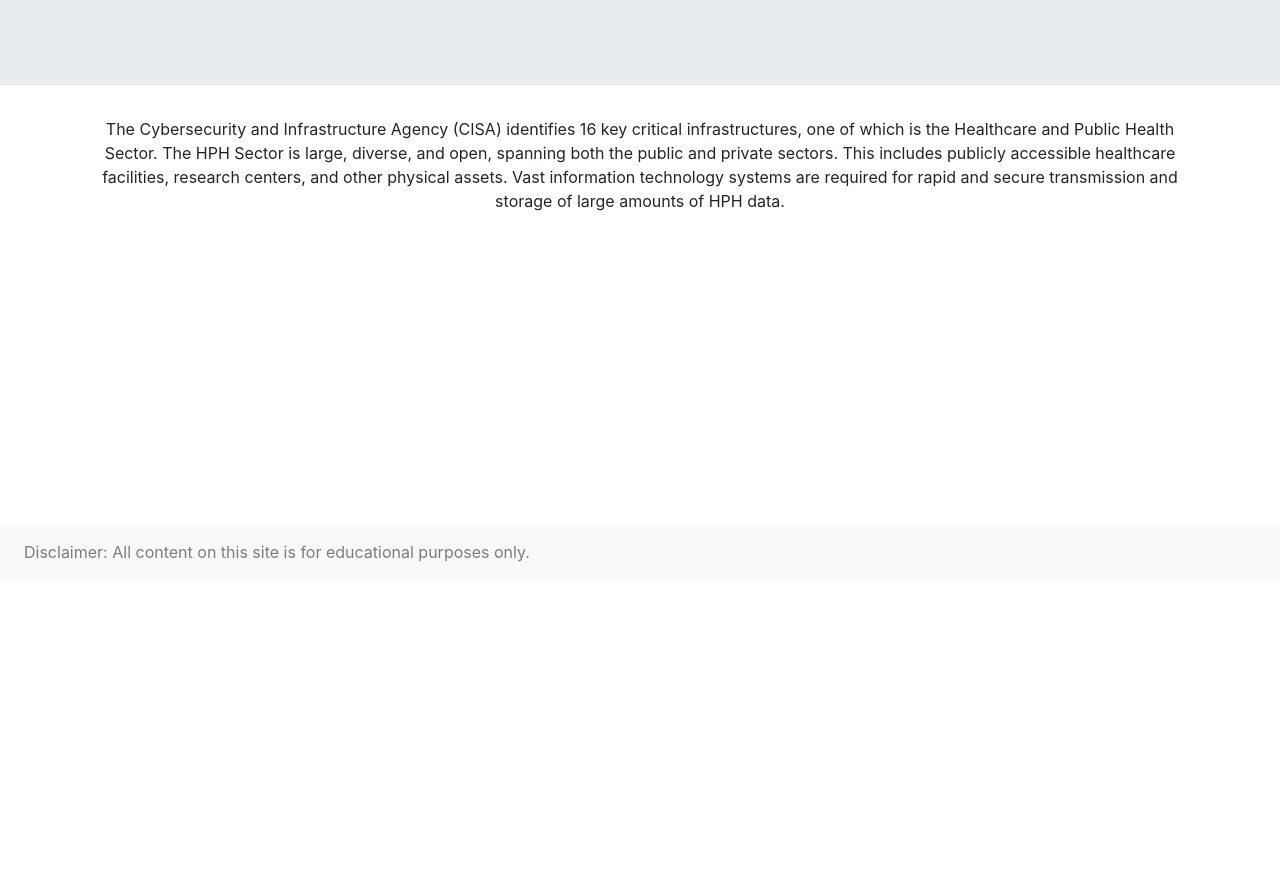
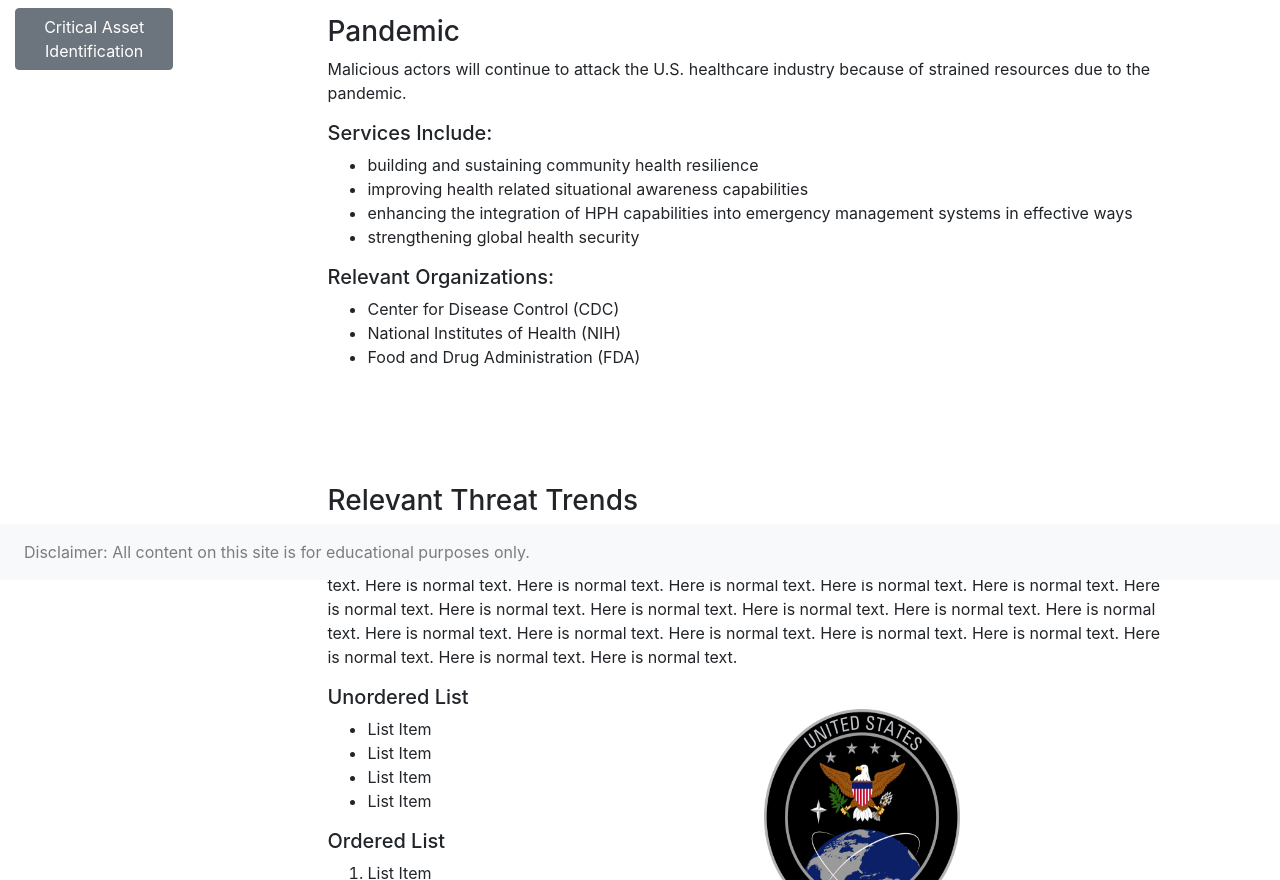
Before and after one commit to mdvertola/CyberThreatIntelSite, an Angular app: page /intelligencebuyin in a window 1280 px wide. Shown: the part 220-1100 px from the top of the page. Before the commit the page ends 800 px from the top, so only its background shows below. Built offline with nearby package versions, Linux system fonts and the light colour scheme.

Commit message:
added intelligence buy in

```diff
--- a/src/app/app-routing.module.ts
+++ b/src/app/app-routing.module.ts
@@ -3,6 +3,7 @@
 import { DataComponent } from './data/data.component';
 import { HomeComponent } from './home/home.component';
 import { IndustryComponent } from './industry/industry.component';
+import { IntelligenceBuyInComponent } from './intelligence-buy-in/intelligence-buy-in.component';
 import { OpIntelComponent } from './op-intel/op-intel.component';
 import { TeamPageComponent } from './team-page/team-page.component';
 import { ThreatModelsComponent } from './threat-models/threat-models.component';
@@ -10,6 +11,7 @@
 
 const routes: Routes = [
   {path: 'industry', component: IndustryComponent},
+  {path: 'intelligencebuyin', component: IntelligenceBuyInComponent},
   {path: 'threatmodels', component: ThreatModelsComponent},
   {path: 'data', component: DataComponent},
   {path: 'operationalintelligence', component: OpIntelComponent},
--- a/src/app/app.module.ts
+++ b/src/app/app.module.ts
@@ -11,6 +11,7 @@
 import { ThreatModelsComponent } from './threat-models/threat-models.component';
 import { DataComponent } from './data/data.component';
 import { OpIntelComponent } from './op-intel/op-intel.component';
+import { IntelligenceBuyInComponent } from './intelligence-buy-in/intelligence-buy-in.component';
 
 @NgModule({
   declarations: [
@@ -22,7 +23,8 @@
     IndustryComponent,
     ThreatModelsComponent,
     DataComponent,
-    OpIntelComponent
+    OpIntelComponent,
+    IntelligenceBuyInComponent
   ],
   imports: [
     BrowserModule,
--- /dev/null
+++ b/src/app/intelligence-buy-in/intelligence-buy-in.component.html
@@ -0,0 +1,211 @@
+<br>
+<div class="row">
+    <!-- Sidebar -->
+    <div class="col-2">
+        <div class="make-me-sticky">
+            <div class="make-me-sticky">
+                <a class = "row" href="/intelligencebuyin#pandemic"><button type="button" class="btn btn-secondary btn-block" >Pandemic</button></a>
+            <br>
+                <a class = "row" href="/intelligencebuyin#"><button type="button" class="btn btn-secondary btn-block" >Relevant Threat Trends</button></a>
+            <br>
+                <a class = "row" href="/intelligencebuyin#"><button type="button" class="btn btn-secondary btn-block" >Critical Asset Identification</button></a>
+            <br>
+            </div>
+        </div>
+    </div>
+
+
+    <!-- spacer -->
+    <div class="col-1"></div>
+
+    <!-- main text width & page title -->
+    <div class="col-8">
+        <div class="container">
+            <div class="row">
+                <h1>Intelligence Buy In</h1>
+            </div>
+            <br>
+
+            <!-- heading1 -->
+            <div class="row" id="background"style="height: 75px;"></div>
+            <div class="row">
+                <h3>Pandemic</h3>
+            </div>
+            <div class="row">
+                <p>
+                    Malicious actors will continue to attack the U.S. healthcare industry because of strained resources due to the pandemic.
+                </p>
+            </div>
+            <div class="row">
+                <h5>Services Include:</h5>
+            </div>
+            <div class="row">
+                <ul>
+                    <li>building and sustaining community health resilience</li>
+                    <li>improving health related situational awareness capabilities</li>
+                    <li>enhancing the integration of HPH capabilities into emergency management systems in effective ways</li>
+                    <li>strengthening global health security</li>
+                </ul>
+            </div>
+            <div class="row">
+                <h5>Relevant Organizations:</h5>
+            </div>
+            <div class="row">
+                <ul>
+                    <li>Center for Disease Control (CDC)</li>
+                    <li>National Institutes of Health (NIH)</li>
+                    <li>Food and Drug Administration (FDA)</li>
+                </ul>
+            </div>
+            <br>
+
+
+            <!-- heading2 -->
+            <div class="row" id="trends"style="height: 75px;"></div>
+            <div class="row">
+                <h3>Relevant Threat Trends</h3>
+            </div>
+            <div class="row">
+                <p>Here is normal text. Here is normal text. Here is normal text. Here is normal text. Here is normal text. Here is normal text.
+                Here is normal text. Here is normal text. Here is normal text. Here is normal text. Here is normal text. Here is normal text.
+                Here is normal text. Here is normal text. Here is normal text. Here is normal text. Here is normal text. Here is normal text.
+                Here is normal text. Here is normal text. Here is normal text. Here is normal text. Here is normal text. Here is normal text.
+                Here is normal text. Here is normal text. Here is normal text. Here is normal text. Here is normal text. Here is normal text.
+                </p>
+            </div>
+            <div class="row">
+                <div class="col">
+                    <div class="row">
+                        <h5>Unordered List</h5>
+                    </div>
+                    <div class="row">
+                        <ul>
+                            <li>List Item</li>
+                            <li>List Item</li>
+                            <li>List Item</li>
+                            <li>List Item</li>
+                        </ul>
+                    </div>
+                    <div class="row">
+                        <h5>Ordered List</h5>
+                    </div>
+                    <div class="row">
+                        <ol type="1">
+                            <li>List Item</li>
+                            <li>List Item</li>
+                            <li>List Item</li>
+                            <li>List Item</li>
+                        </ol>
+                    </div>
+                </div>
+                <div class="col">
+                    <br>
+                    <img src="../../assets/img/spaceCommand.png" width="50%" height="75%">
+                </div>
+            </div>
+            <div class="row">
+                <div class="col">
+                    <div class="row">
+                        <h5>Side...</h5>
+                    </div>
+                    <ol type="1">
+                        <li>List Item</li>
+                        <li>List Item</li>
+                        <li>List Item</li>
+                        <li>List Item</li>
+                    </ol>
+                </div>
+                <div class="col">
+                    <div class="row">
+                        <h5>...by side...</h5>
+                    </div>
+                    <div class="row">
+                        <ul>
+                            <li>List Item</li>
+                            <li>List Item</li>
+                            <li>List Item</li>
+                            <li>List Item</li>
+                        </ul>
+                    </div>
+                </div>
+                <div class="col">
+                    <div class="row">
+                        <h5>...by side</h5>
+                    </div>
+                    <div class="row">
+                        <ul>
+                            <li>List Item</li>
+                            <li>List Item</li>
+                            <li>List Item</li>
+                            <li>List Item</li>
+                        </ul>
+                    </div>
+                </div>
+            </div>
+
+            <div class="row" id="assets"style="height: 75px;"></div>
+            <div class="row">
+                <h3>Critical Asset Identification</h3>
+            </div>
+            <div class="row">
+                <p>Here is normal text. Here is normal text. Here is normal text. Here is normal text. Here is normal text. Here is normal text.
+                Here is normal text. Here is normal text. Here is normal text. Here is normal text. Here is normal text. Here is normal text.
+                Here is normal text. Here is normal text. Here is normal text. Here is normal text. Here is normal text. Here is normal text.
+                Here is normal text. Here is normal text. Here is normal text. Here is normal text. Here is normal text. Here is normal text.
+                Here is normal text. Here is normal text. Here is normal text. Here is normal text. Here is normal text. Here is normal text.
+                </p>
+            </div>
+            <div class="row">
+                <h5>The assets that are most critical to the Healthcare and Public Health Sector.</h5>
+            </div>
+            <div class="row">
+                <table class="table">
+                    <thead>
+                      <tr>
+                        <th scope="col">Asset</th>
+                        <th scope="col">Value</th>
+                        <th scope="col">Impact Of Breach</th>
+                      </tr>
+                    </thead>
+                    <tbody>
+                      <tr>
+                        <th scope="row">Physical Assets</th>
+                        <td>Facilities and medical equipment allow for treatment of patients</td>
+                        <td>Monetary loss, inability to properly treat patients</td>
+                      </tr>
+                      <tr>
+                        <th scope="row">Confidential Data</th>
+                        <td>Contains information on and history of patients</td>
+                        <td>Loss of medical history, damage to reputation, identity theft</td>
+                      </tr>
+                      <tr>
+                        <th scope="row">Public Trust</th>
+                        <td>Encourages people to protect themselves and others through available medical treatment</td>
+                        <td>More sick people, more deaths, higher medical fees</td>
+                      </tr>
+                      <tr>
+                        <th scope="row">Information Systems</th>
+                        <td>Operational and health record management</td>
+                        <td>Inability to properly treat patients, monetary loss</td>
+                      </tr>
+                    </tbody>
+                  </table>
+            </div>
+
+
+
+
+
+
+
+
+
+
+
+
+
+
+    <!-- close page row, cols and container -->
+        </div>
+    </div>
+</div>
--- /dev/null
+++ b/src/app/intelligence-buy-in/intelligence-buy-in.component.ts
@@ -0,0 +1,15 @@
+import { Component, OnInit } from '@angular/core';
+
+@Component({
+  selector: 'app-intelligence-buy-in',
+  templateUrl: './intelligence-buy-in.component.html',
+  styleUrls: ['./intelligence-buy-in.component.css']
+})
+export class IntelligenceBuyInComponent implements OnInit {
+
+  constructor() { }
+
+  ngOnInit(): void {
+  }
+
+}
--- a/src/app/nav/nav.component.html
+++ b/src/app/nav/nav.component.html
@@ -13,11 +13,14 @@
         <a class="nav-link" (click)="threatmodels()">Threat Models</a>
       </li>
       <li class="nav-item">
+        <a class="nav-link" (click)="buyin()">Intelligence Buy In</a>
+      </li>
+      <!-- <li class="nav-item">
         <a class="nav-link" (click)="data()">Data</a>
-      </li>
-      <li class="nav-item">
+      </li> -->
+      <!-- <li class="nav-item">
         <a class="nav-link" (click)="operationalintelligence()">Operational Intelligence</a>
-      </li>
+      </li> -->
       <li class="nav-item">
         <a class="nav-link" (click)="about()">About</a>
       </li>
--- a/src/app/nav/nav.component.ts
+++ b/src/app/nav/nav.component.ts
@@ -23,6 +23,11 @@
   threatmodels(){
     this.router.navigate(['threatmodels'])
   }
+
+  buyin(){
+    this.router.navigate(['intelligencebuyin'])
+  }
+
   data(){
     this.router.navigate(['data'])
   }
--- a/src/app/threat-models/threat-models.component.html
+++ b/src/app/threat-models/threat-models.component.html
@@ -69,7 +69,7 @@
 
             <br>
             <div class="row">
-                <h5>Organized Criminial Targets Government Official's Personal Information</h5>
+                <h5>Organized Criminal Targets Government Official's Personal Information</h5>
             </div>
             <div class="row">
                 <div class="container"><img src="../../assets/img/govofficial.png" ></div>
```
Also changed, not shown: src/app/intelligence-buy-in/intelligence-buy-in.component.css (added), 1 other file (tests, documents, lock files or other folders).
